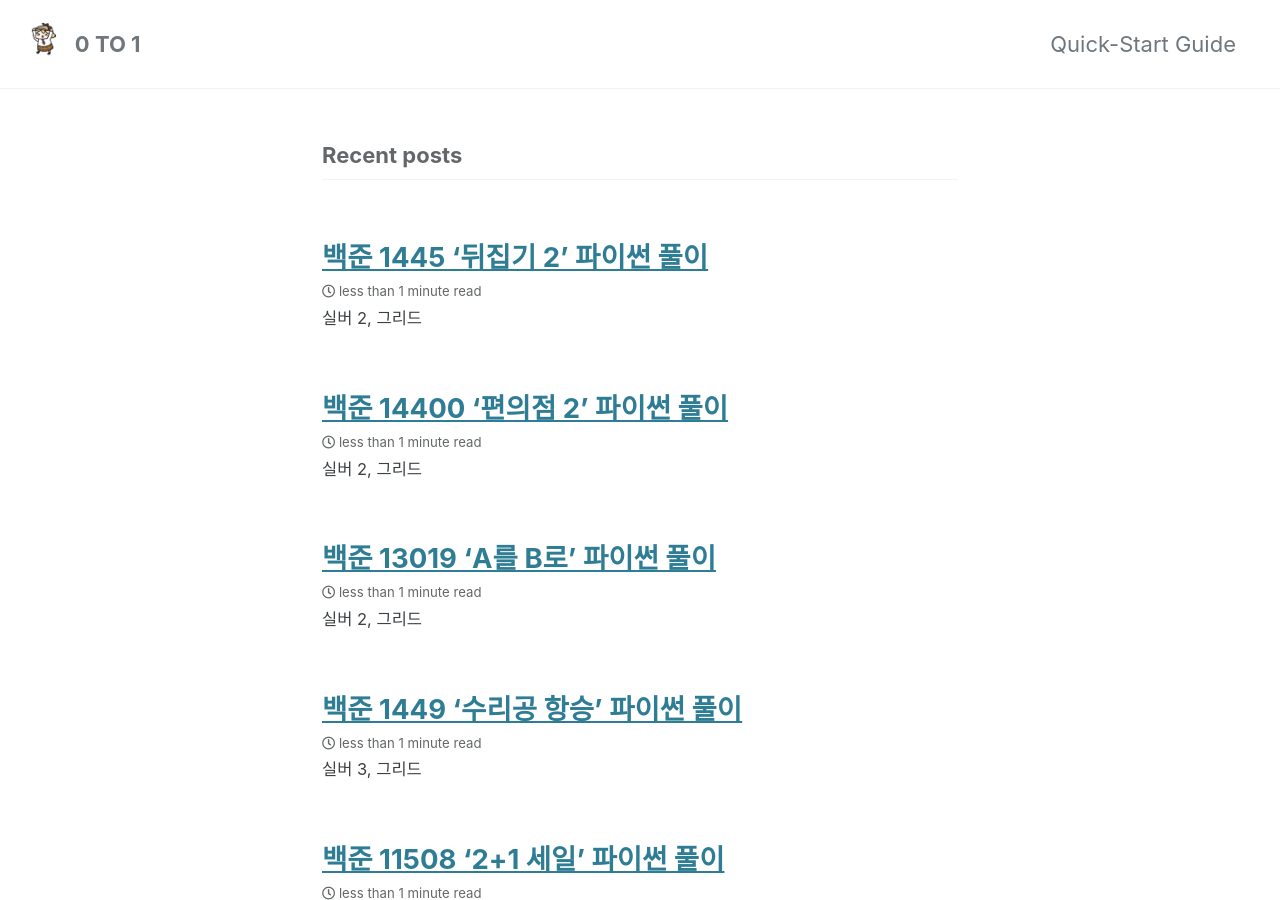
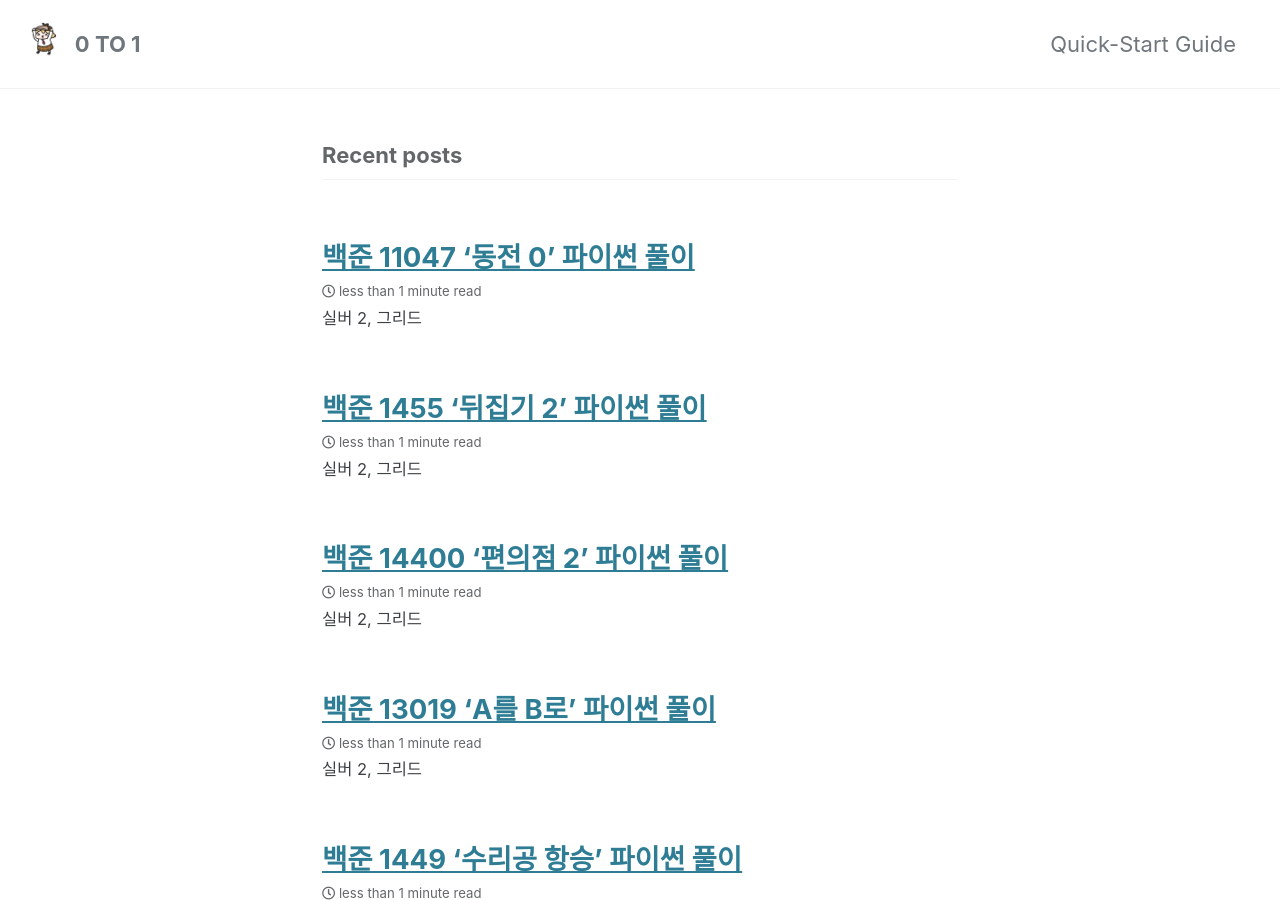
Before and after one commit to Donghee4/old_github, a Jekyll site: the page built from index.markdown, in a window 1280 px wide and 900 px high. Built offline with Jekyll 4.4.1, drawn with Linux system fonts in a browser that asks for light colours; cached includes are drawn as plain includes; the list of posts is cut into pages by our own code; part of the change alters nothing that is shown.

Commit message:
11407 동전 0

````diff
--- a/_posts/2021-11-17-f.md
+++ b/_posts/2021-11-17-f.md
@@ -1,11 +1,11 @@
 ---
 layout: post
-title: "백준 1445 '뒤집기 2' 파이썬 풀이"
+title: "백준 1455 '뒤집기 2' 파이썬 풀이"
 ---
 
 # 실버 2, 그리드
 
-백준 1445 '뒤집기 2' 파이썬 풀이<br>
+백준 1455 '뒤집기 2' 파이썬 풀이<br>
 
 ```
 import sys
--- /dev/null
+++ b/_posts/2021-11-20-f.md
@@ -0,0 +1,28 @@
+---
+layout: post
+title: "백준 11047 '동전 0' 파이썬 풀이"
+---
+
+# 실버 2, 그리드
+
+백준 11047 '동전 0' 파이썬 풀이<br>
+
+```
+import sys
+
+a = [int(i) for i in sys.stdin.readline().split()]
+b = [int(sys.stdin.readline()) for _ in range(a[0])]
+
+coins = [i for i in reversed(b)] #가치가 큰 동전순으로 정렬
+
+target_val = a[1]
+count = 0
+
+for i in coins:
+    sub = target_val // i   #액수를 각 코인에 대해 나눈 몫
+    count += sub            #나눈 몫만큼 코인의 숫자를 더함
+    target_val -= sub * i   #나눈 몫 * 코인가치 = 총가치를 뺌
+print(count)
+```
+최솟값을 구하기 위해서 가치가 큰 코인의 개수부터 계산합니다.<br>
+목표 액수에서 큰 코인으로 나눈 몫만큼 제외하고, 나머지를 다시 작은 코인으로 나눈 몫만큼 제외하는 방식입니다.
````
